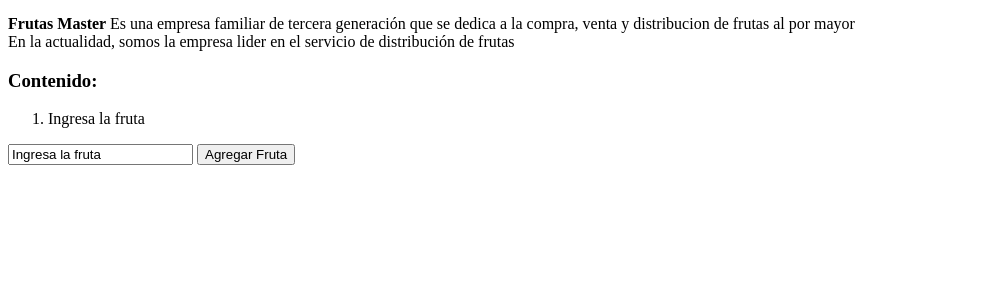
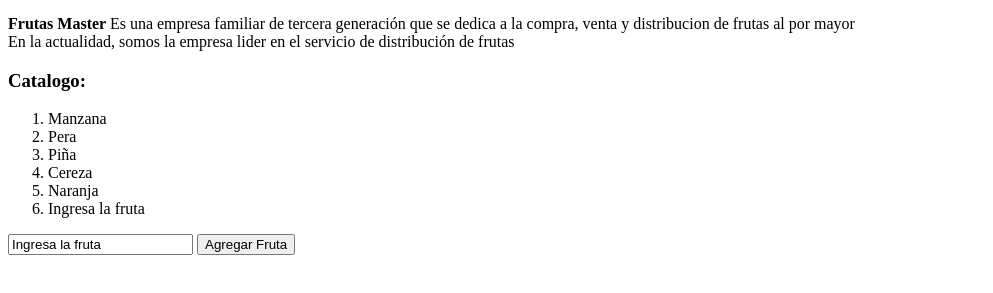
Before and after one commit to shirley-startary/lista-frutas, a plain HTML site: page index.html in a window 1280 px wide. Both pictures are taken after a click on the button "Agregar Fruta". Shown: the part 377-670 px from the top of the page, without its empty margins (0-993 px from the left). Drawn offline with Linux system fonts and the light colour scheme.

```diff
--- a/assets/js/javascript.js
+++ b/assets/js/javascript.js
@@ -3,13 +3,14 @@
 function agregarFruta(fruta){
   var fruta = document.getElementById('ingresarFruta').value;
   listaDeFrutas.push(fruta);
+  console.log(fruta);
   console.log(listaDeFrutas);
 
   //alert(fruta);
-  var listaOrdenada=document.getElementById("escribir");
+  var listaOrdenada=document.getElementById("lista");
   console.log(listaOrdenada);
   var elemento =document.createElement('LI');
 
-  elemento.innerHTML = ingresarFruta.value;
+  elemento.innerHTML = fruta;
   listaOrdenada.appendChild(elemento);
 }
--- a/index.html
+++ b/index.html
@@ -9,9 +9,14 @@
     <h1>LISTA DE FRUTAS</h1>
     <p><strong>Frutas Master </strong>Es una empresa familiar de tercera generación que se dedica a la compra, venta y distribucion de frutas al por mayor <br/>
     En la actualidad, somos la empresa lider en el servicio  de distribución de frutas</p>
-    <h3>Contenido:</h3>
+    <h3>Catalogo:</h3>
 
-    <ol id="escribir">
+    <ol id="lista">
+      <li>Manzana</li>
+      <li>Pera</li>
+      <li>Piña</li>
+      <li>Cereza</li>
+      <li>Naranja</li>
     </ol>
 
     <input type="text" name="" value="Ingresa la fruta" id="ingresarFruta" onclick="this.value=''";>
```
Also changed, not shown: 1 other file.
